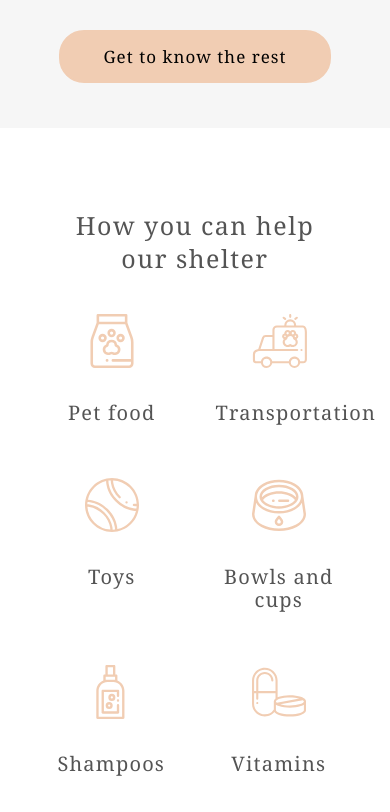
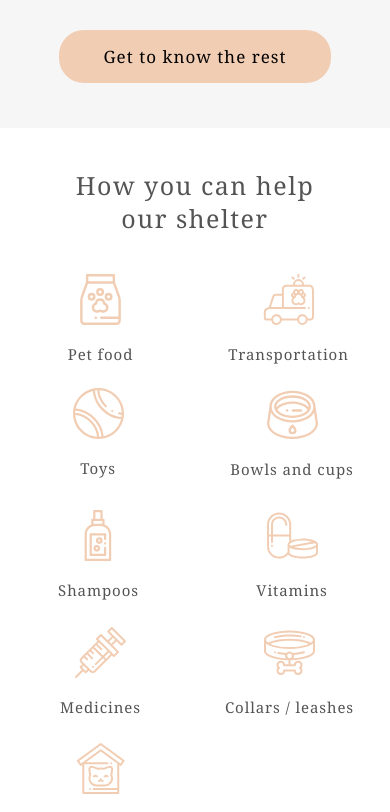
Before and after one commit to Den0702/Shelter, a plain HTML site: page shelter/index.html in a window 390 px wide. Shown: the part 2400-3212 px from the top of the page. Drawn offline with Linux system fonts and the light colour scheme.

Commit message:
feat: make "help" section finally to fit the design on mobile

```diff
--- a/shelter/scss/layout/_help.scss
+++ b/shelter/scss/layout/_help.scss
@@ -2,18 +2,24 @@
   padding-top: 81px;
   padding-bottom: 48px;
 
+  @media (max-width: 576px) {
+    padding-top: 41px;
+  }
+
   .section-heading {
-    margin-bottom: 58px;
+    margin-bottom: 40px;
 
-    @media (max-width: 576px) {
-      margin-bottom: 40px;
-    }
   }
 
   .row {
     justify-content: center;
     text-align: center;
     padding: 0px 20px 0 7px;
+
+    @media (max-width: 576px) {
+      justify-content: start;
+      padding: 0;
+    }
 
     .infographic {
       width: 20%;
@@ -27,6 +33,7 @@
 
       @media (max-width: 576px) {
         width: 50%;
+        margin-bottom: 8px;
       }
 
       h3 {
@@ -35,6 +42,11 @@
         line-height: 115%;
         letter-spacing: 0.06em;
         color: #545454;
+
+        @media (max-width: 576px) {
+          font-size: 15px;
+          line-height: 110%;
+        }
       }
 
       img {
@@ -43,19 +55,34 @@
         margin-bottom: 10px;
 
         @media (max-width: 576px) {
-          max-height: 54px;
+          max-height: 51px;
+          margin-bottom: 3px;
         }
       }
     }
 
     .infographic:nth-of-type(1) {
       padding-left: 27px;
+
+      @media (max-width: 576px) {
+        padding: 0;
+        padding-right: 8px;
+      }
     }
     .infographic:nth-of-type(2) {
       padding-left: 27px;
+      @media (max-width: 576px) {
+        padding: 0;
+        padding-left: 6px;
+      }
     }
     .infographic:nth-of-type(3) {
       padding-left: 27px;
+      @media (max-width: 576px) {
+        padding-right: 13px;
+        padding-left: 0;
+        padding-top: 2px;
+      }
     }
     .infographic:nth-of-type(4) {
       padding-right: 35px;
@@ -63,10 +90,20 @@
       @media (max-width: 768px) {
         padding-right: initial;
       }
+
+      @media (max-width: 576px) {
+        padding-top: 3px;
+      }
     }
     .infographic:nth-of-type(5) {
       @media (max-width: 768px) {
         padding-right: initial;
+      }
+
+      @media (max-width: 576px) {
+        padding-left: 0;
+        padding-right: 12px;
+        padding-top: 10px;
       }
     }
 
@@ -76,6 +113,9 @@
       @media (max-width: 768px) {
         padding-right: initial;
       }
+      @media (max-width: 576px) {
+        padding-top: 10px;
+      }
     }
 
     .infographic:nth-of-type(7) {
@@ -83,6 +123,11 @@
 
       @media (max-width: 768px) {
         padding-right: initial;
+      }
+      @media (max-width: 576px) {
+        padding-right: 8px;
+        padding-left: 0;
+        padding-top: 5px;
       }
     }
     .infographic:nth-of-type(8) {
@@ -93,6 +138,11 @@
         padding-right: initial;
         padding-left: 10px;
       }
+      @media (max-width: 576px) {
+        padding: 0;
+        padding-top: 5px;
+        padding-left: 8px;
+      }
     }
     .infographic:nth-of-type(9) {
       padding-left: 38px;
@@ -101,6 +151,11 @@
         padding-right: initial;
         padding-left: 12px;
       }
+      @media (max-width: 576px) {
+        padding: 0;
+        padding-right: 9px;
+        padding-top: 5px;
+      }
     }
   }
 }
```
Also changed, not shown: shelter/css/style.css, 1 other file.
